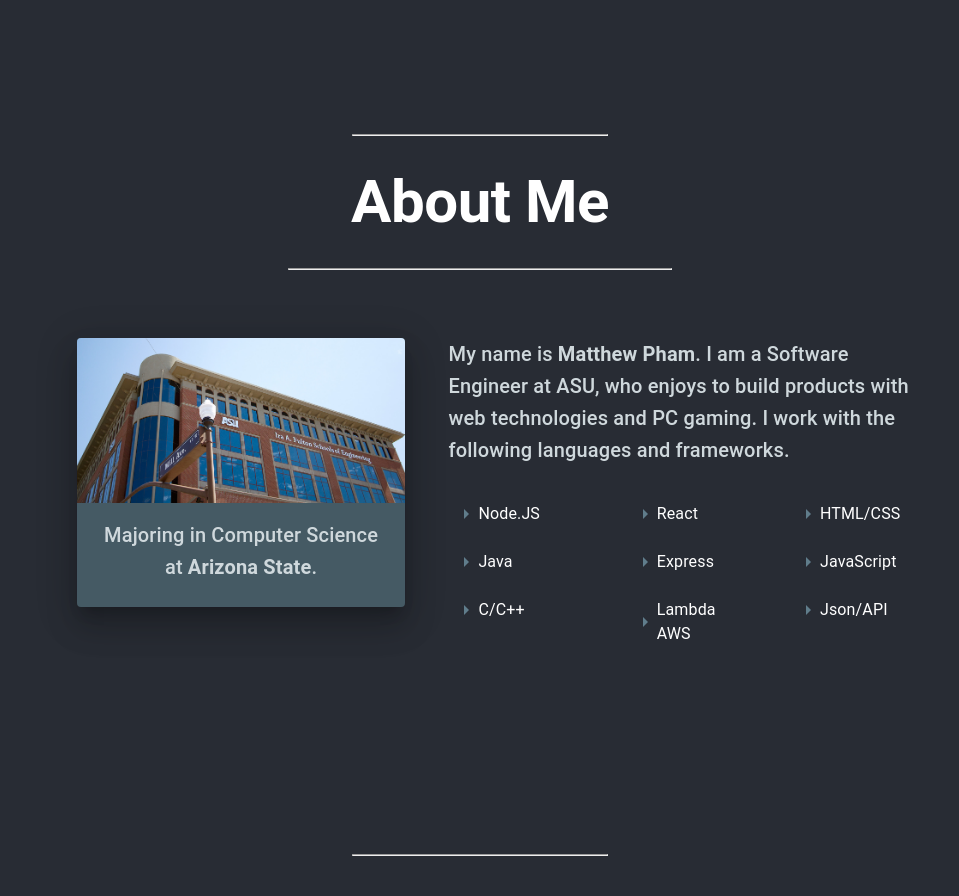
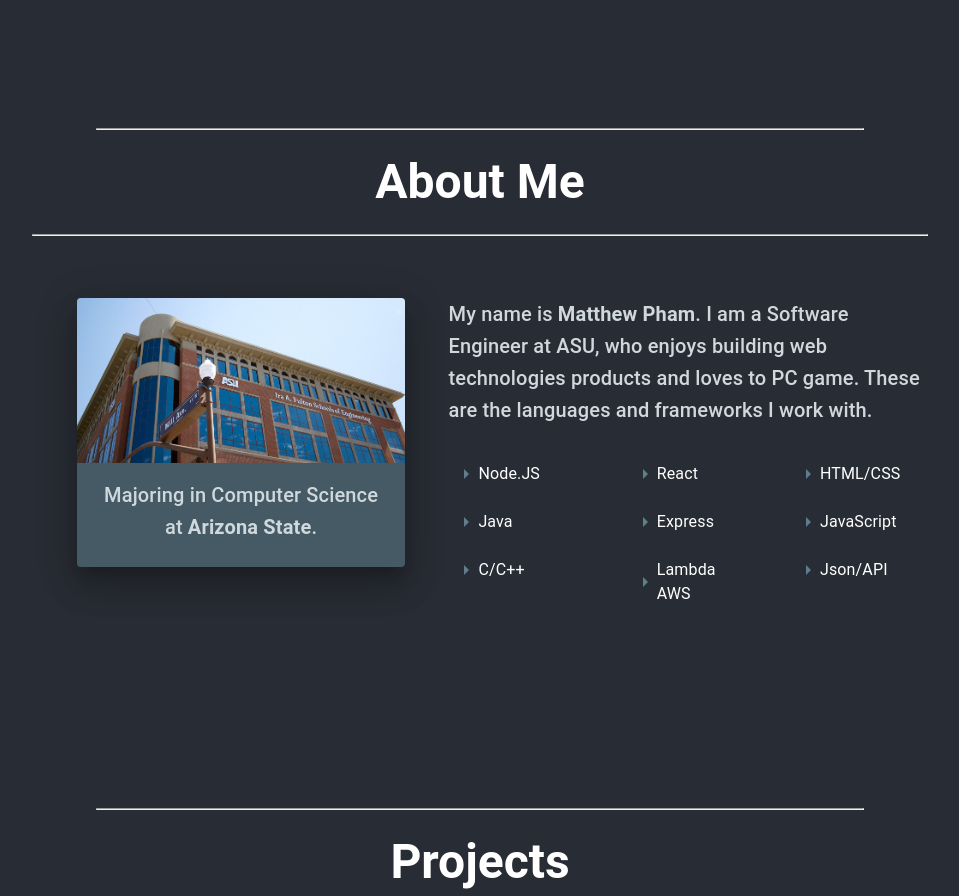
Before and after one commit to MatthewThePham/React-Resume, a React (Create React App) app in the folder client/: page / in a window 1280 px wide. Shown: the part 760-1656 px from the top of the page, without its empty margins (160-1119 px from the left). Built offline with nearby package versions, Linux system fonts and the light colour scheme; no server answers.

Commit message:
minor cosmetic improvements

```diff
--- a/client/src/App.js
+++ b/client/src/App.js
@@ -78,7 +78,7 @@
       <div className="App">
 
         <HideOnScroll>
-          <AppBar style={{ backgroundColor: '#607d8b' }} >
+          <AppBar style={{ backgroundColor: '#282c34' }} >
               <Tabs
                 value={false}
                 onChange={this.handleChange}
--- a/client/src/components/AboutPage.js
+++ b/client/src/components/AboutPage.js
@@ -17,10 +17,10 @@
         return(
             <div style={{backgroundColor: '#282c34'}}>
 
-                <Typography variant="h2" component="h2" style={{ paddingTop:"5%", color: 'white'}}  >
-                    <hr width="20%"></hr>
+                <Typography variant="h3" component="h2" style={{ paddingTop:"5%", color: 'white'}}  >
+                    <hr width="60%"></hr>
                     <b>About Me</b>
-                    <hr width="30%"></hr>
+                    <hr width="70%"></hr>
                 </Typography>
 
                 <Grid container style={{paddingTop:"3%", paddingLeft:"15%",paddingRight:"15%", textAlign:"left"}}>
@@ -48,8 +48,8 @@
                     <Grid item md={7} style={{paddingLeft:"2%"}}>
 
                         <Typography variant="h6" style={{ textAlign:"left", color: '#cfd8dc',paddingBottom:"3%", paddingLeft:"5%"}}>
-                            My name is <b>Matthew Pham</b>. I am a Software Engineer at ASU, who enjoys to build products with web technologies and PC gaming.
-                            I work with the following languages and frameworks.
+                            My name is <b>Matthew Pham</b>. I am a Software Engineer at ASU, who enjoys building web technologies products and loves to PC game.
+                            These are the languages and frameworks I work with.
                         </Typography>
 
                         <Grid container justify="center">
--- a/client/src/components/ProjectsPage.js
+++ b/client/src/components/ProjectsPage.js
@@ -11,10 +11,10 @@
     render(){
         return(
             <div style={{ paddingTop:"10%", paddingBottom: "10%", backgroundColor: '#282c34'}}>
-                <Typography variant="h2" component="h2" style={{ color: 'white'}}  >
-                    <hr width="20%"></hr>
+                <Typography variant="h3" component="h2" style={{ color: 'white'}}  >
+                    <hr width="60%"></hr>
                     <b>Projects</b>
-                    <hr width="30%"></hr>
+                    <hr width="70%"></hr>
                 </Typography>
 
                 <Grid container justify = 'space-evenly' alignItems="stretch" style={{ paddingTop:"2%"}}>
```
